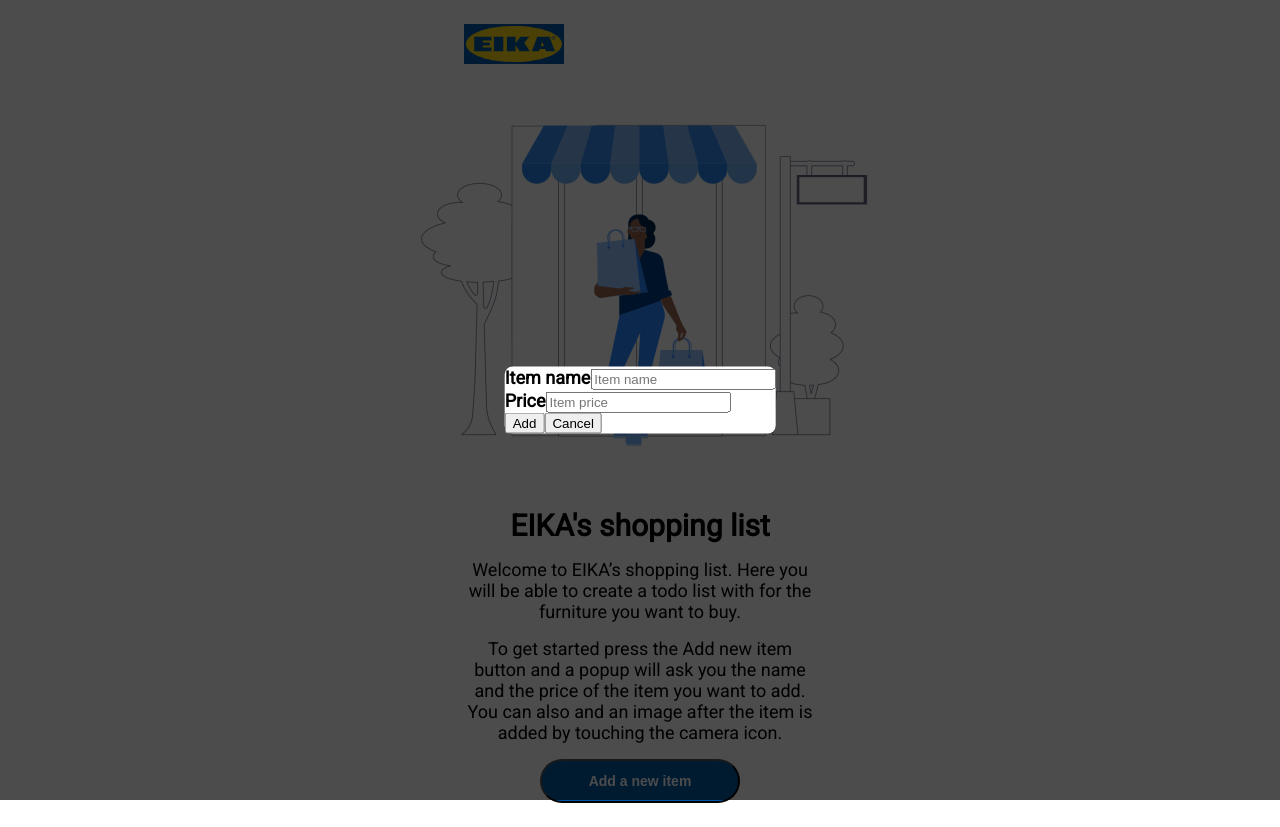
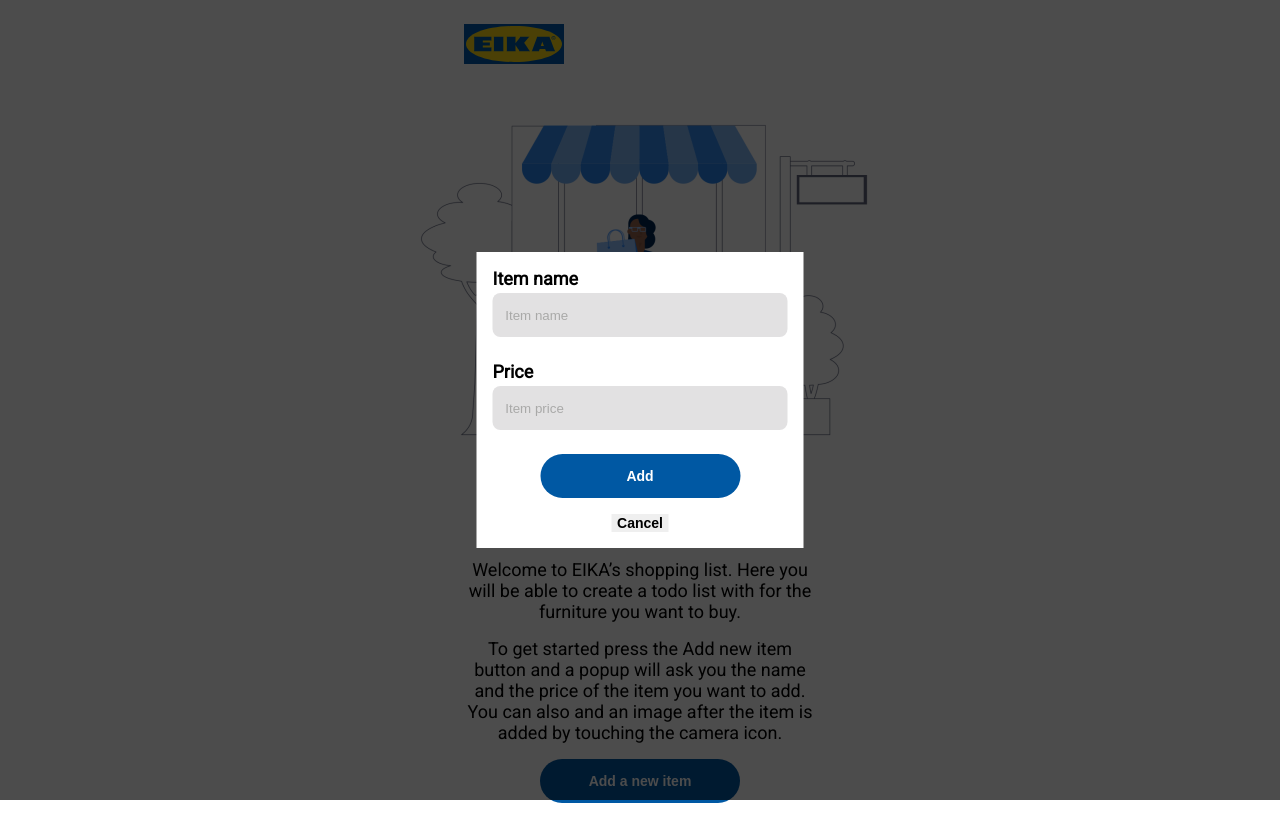
Before and after one commit to Nermeen-M/testing-todo, a React (Create React App) app: page / in a window 1280 px wide. Both pictures are taken after a click on the button "Add a new item". Built offline with nearby package versions, Linux system fonts and the light colour scheme.

Commit message:
Add form styles

```diff
--- a/src/assets/styles/base/layout.scss
+++ b/src/assets/styles/base/layout.scss
@@ -44,6 +44,7 @@
   font-size: 14px;
   font-weight: bold;
   transition: $transition;
+  background-color: none;
 
   &:hover {
     text-decoration: underline;
--- a/src/assets/styles/base/reset.scss
+++ b/src/assets/styles/base/reset.scss
@@ -98,6 +98,11 @@
   border-spacing: 0;
 }
 
+button {
+  border: 0;
+  cursor: pointer;
+}
+
 *,
 *::before,
 *::after {
--- /dev/null
+++ b/src/assets/styles/components/AddItemForm.scss
@@ -0,0 +1,42 @@
+.form {
+  padding: $space-medium;
+  width: 327px;
+
+  &-field {
+    margin-bottom: $space-large;
+    display: flex;
+    flex-direction: column;
+
+    label {
+      margin-bottom: 4px;
+    }
+
+    input {
+      height: 44px;
+      padding: 0.8rem;
+      border: 0;
+      background-color: $color-light-gray;
+      border-radius: $border-radius;
+
+      &::placeholder {
+        color: $color-dark-gray;
+      }
+
+      &:focus {
+        outline: 0;
+      }
+    }
+    .error {
+      color: $color-red;
+      font-size: 12px;
+      margin-top: 4px;
+    }
+  }
+
+  .actions {
+    display: flex;
+    flex-direction: column;
+    align-items: center;
+    gap: $space-medium;
+  }
+}
--- a/src/assets/styles/components/Modal.scss
+++ b/src/assets/styles/components/Modal.scss
@@ -6,7 +6,6 @@
     transform: translate(-50%, -50%);
     background-color: #fff;
     z-index: 1000;
-    border-radius: $border-radius;
   }
 
   .backdrop {
--- a/src/assets/styles/style.scss
+++ b/src/assets/styles/style.scss
@@ -8,3 +8,4 @@
 /* Components */
 @import "./components/Modal.scss";
 @import "./screens/WelcomeScreen.scss";
+@import "./components/AddItemForm.scss";
--- a/src/components/AddItemForm.jsx
+++ b/src/components/AddItemForm.jsx
@@ -69,11 +69,11 @@
         />
         {!priceIsValid && <p className="error">Please enter a valid price.</p>}
       </div>
-      <div className="form-actions">
-        <button className="btn primary-btn" type="submit">
+      <div className="actions">
+        <button className="primary-button" type="submit">
           Add
         </button>
-        <button className="btn secondary-btn" onClick={() => setModal(null)}>
+        <button className="secondary-button" onClick={() => setModal(null)}>
           Cancel
         </button>
       </div>
```
